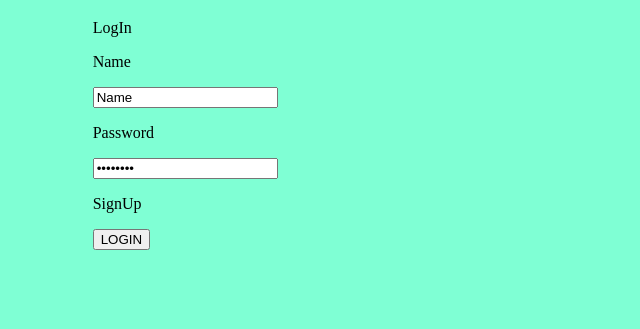
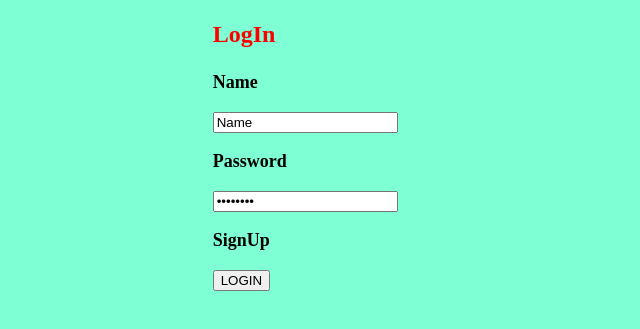
Before and after one commit to Kaburu12/Quiz-Board, a plain HTML site: page index.html in a window 1280 px wide. Shown: the part 325-654 px from the top of the page, without its empty margins (319-959 px from the left). Drawn offline with Linux system fonts and the light colour scheme.

Commit message:
style the text on the top-page ,check on the font-sizes, align the texts,and adding color to text

```diff
--- a/Assets/index.css
+++ b/Assets/index.css
@@ -11,3 +11,15 @@ div #logo {
     margin-left: 100px;
     margin-top: 30px;
 }
+
+div .Login-content {
+    margin-left: 120px;
+    font-size: large;
+    font-weight: 900;
+}
+
+#Login {
+    font-size: x-large;
+    font-weight: 900;
+    color: red;
+}
```
